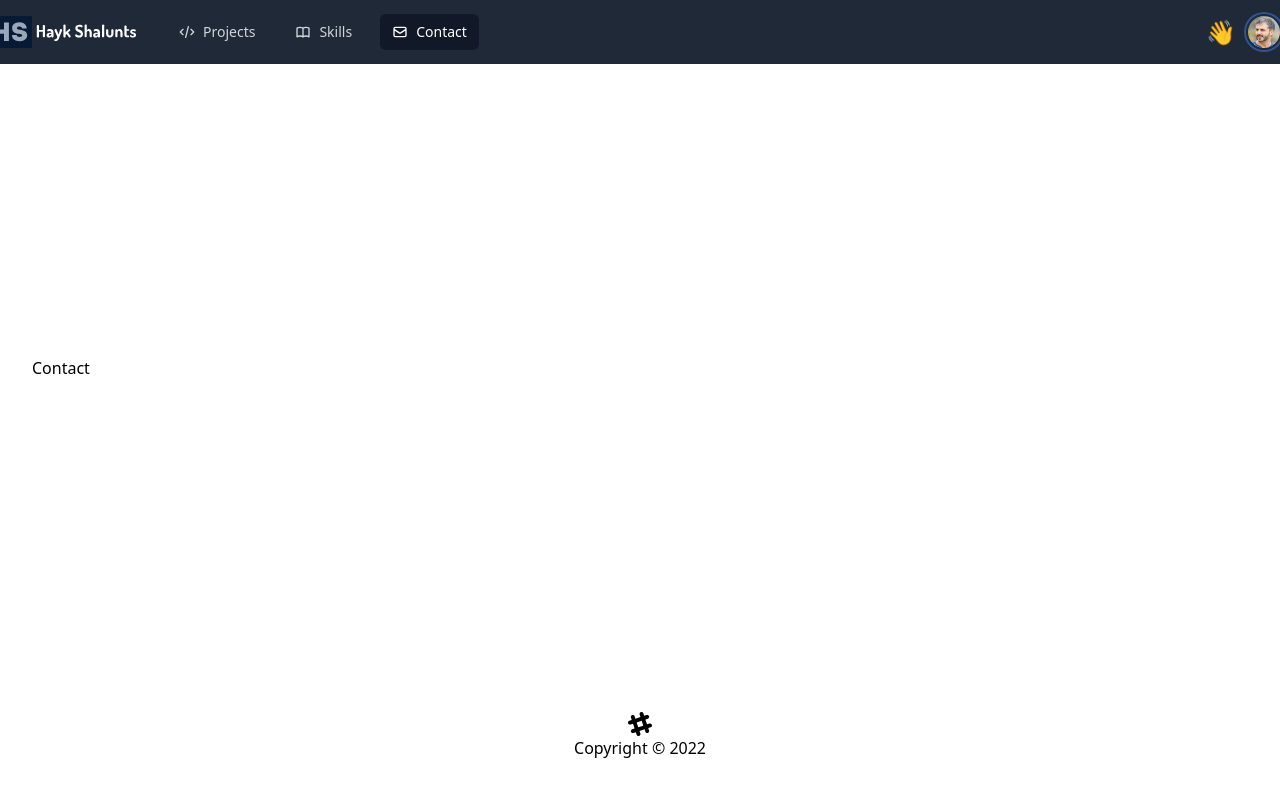
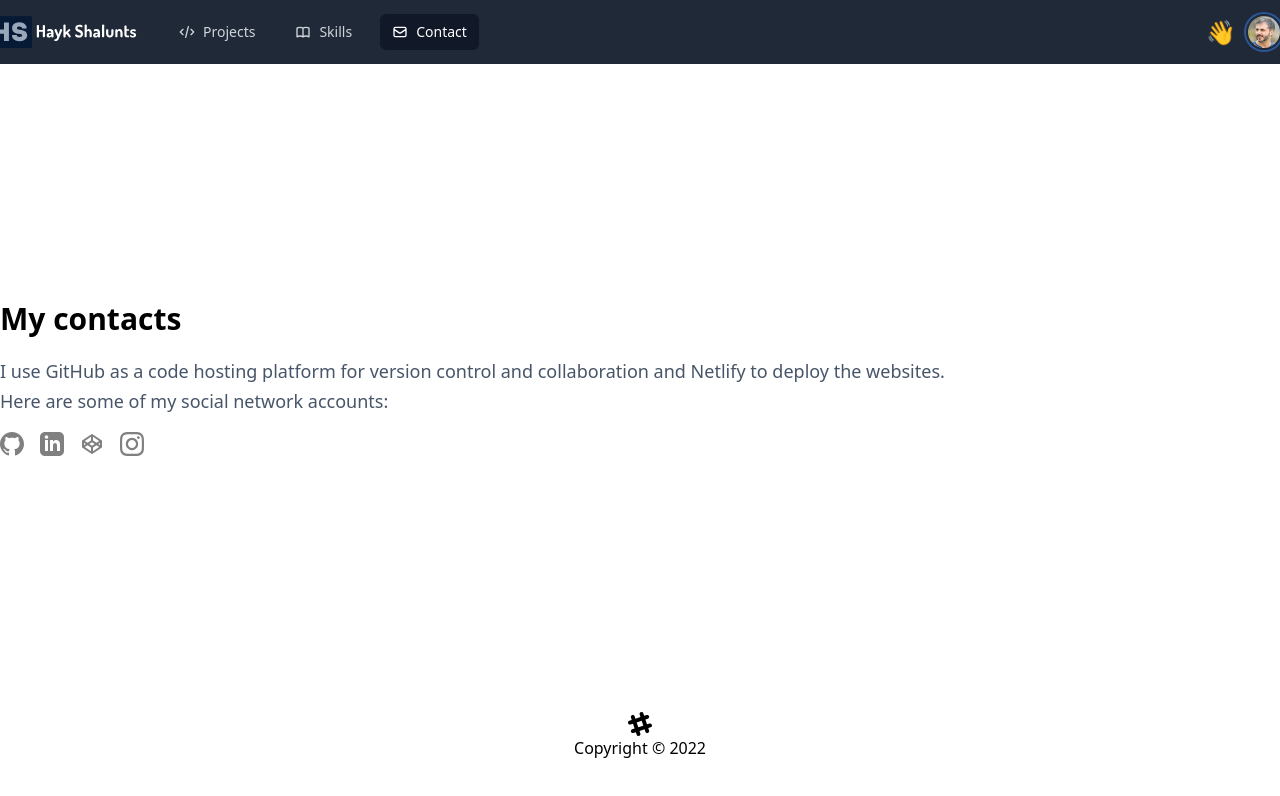
Before and after one commit to shalunts/react-tailwind-portfolio, a React (Create React App) app: page /contact in a window 1280 px wide. Shown: the top 796 px of the page. Built offline with nearby package versions, Linux system fonts and the light colour scheme.

Commit message:
added contact page

```diff
--- a/src/pages/Contact.jsx
+++ b/src/pages/Contact.jsx
@@ -1,10 +1,95 @@
 import React from 'react';
+import { Link } from 'react-router-dom';
 
 const Contact = () => {
   return (
-    <div className='max-w-7xl mx-auto px-2 sm:px-6 lg:px-8'>
-      Contact
-    </div>
+    <section>
+      <div className='section-header'>
+        <h2 className='text-3xl mb-2 mt-4 font-semibold leading-normal'>
+          My contacts
+        </h2>
+        <p className='text-lg font-light leading-relaxed mt-4 mb-4 text-slate-600'>
+          I use <span className='font-medium'>GitHub</span> as a code
+          hosting platform for version control and collaboration and{' '}
+          <span className='font-medium'>Netlify</span> to deploy the
+          websites. <br /> Here are some of my social network
+          accounts:
+        </p>
+        <div className='flex flex-row gap-4 justify-start'>
+          {/* Github */}
+          <div>
+            <a href='https://github.com/shalunts' target='_blank'>
+              <svg
+                fill='gray'
+                xmlns='http://www.w3.org/2000/svg'
+                width='24'
+                height='24'
+                viewBox='0 0 24 24'
+              >
+                <path d='M12 0c-6.626 0-12 5.373-12 12 0 5.302 3.438 9.8 8.207 11.387.599.111.793-.261.793-.577v-2.234c-3.338.726-4.033-1.416-4.033-1.416-.546-1.387-1.333-1.756-1.333-1.756-1.089-.745.083-.729.083-.729 1.205.084 1.839 1.237 1.839 1.237 1.07 1.834 2.807 1.304 3.492.997.107-.775.418-1.305.762-1.604-2.665-.305-5.467-1.334-5.467-5.931 0-1.311.469-2.381 1.236-3.221-.124-.303-.535-1.524.117-3.176 0 0 1.008-.322 3.301 1.23.957-.266 1.983-.399 3.003-.404 1.02.005 2.047.138 3.006.404 2.291-1.552 3.297-1.23 3.297-1.23.653 1.653.242 2.874.118 3.176.77.84 1.235 1.911 1.235 3.221 0 4.609-2.807 5.624-5.479 5.921.43.372.823 1.102.823 2.222v3.293c0 .319.192.694.801.576 4.765-1.589 8.199-6.086 8.199-11.386 0-6.627-5.373-12-12-12z' />
+              </svg>
+            </a>
+          </div>
+
+          {/* LinkedIn  */}
+          <div>
+            <a
+              href='https://www.linkedin.com/in/shalunts/'
+              target='_blank'
+            >
+              <svg
+                fill='gray'
+                xmlns='http://www.w3.org/2000/svg'
+                width='24'
+                height='24'
+                viewBox='0 0 24 24'
+              >
+                <path d='M19 0h-14c-2.761 0-5 2.239-5 5v14c0 2.761 2.239 5 5 5h14c2.762 0 5-2.239 5-5v-14c0-2.761-2.238-5-5-5zm-11 19h-3v-11h3v11zm-1.5-12.268c-.966 0-1.75-.79-1.75-1.764s.784-1.764 1.75-1.764 1.75.79 1.75 1.764-.783 1.764-1.75 1.764zm13.5 12.268h-3v-5.604c0-3.368-4-3.113-4 0v5.604h-3v-11h3v1.765c1.396-2.586 7-2.777 7 2.476v6.759z' />
+              </svg>
+            </a>
+          </div>
+
+          {/* CodePen  */}
+          <div>
+            <a href='https://codepen.io/shalunts/' target='_blank'>
+              <svg
+                fill='gray'
+                xmlns='http://www.w3.org/2000/svg'
+                width='24'
+                height='24'
+                viewBox='0 0 24 24'
+              >
+                <g>
+                  <path fill='none' d='M0 0h24v24H0z' />
+                  <path
+                    fill-rule='nonzero'
+                    d='M12 10.202L9.303 12 12 13.798 14.697 12 12 10.202zm4.5.596L19.197 9 13 4.869v3.596l3.5 2.333zm3.5.07L18.303 12 20 13.131V10.87zm-3.5 2.334L13 15.535v3.596L19.197 15 16.5 13.202zM11 8.465V4.869L4.803 9 7.5 10.798 11 8.465zM4.803 15L11 19.131v-3.596l-3.5-2.333L4.803 15zm.894-3L4 10.869v2.262L5.697 12zM2 9a1 1 0 0 1 .445-.832l9-6a1 1 0 0 1 1.11 0l9 6A1 1 0 0 1 22 9v6a1 1 0 0 1-.445.832l-9 6a1 1 0 0 1-1.11 0l-9-6A1 1 0 0 1 2 15V9z'
+                  />
+                </g>
+              </svg>
+            </a>
+          </div>
+
+          {/* Instagram  */}
+          <div>
+            <a
+              href='https://instagram.com/haykshalunts/'
+              target='_blank'
+            >
+              <svg
+                fill='gray'
+                xmlns='http://www.w3.org/2000/svg'
+                width='24'
+                height='24'
+                viewBox='0 0 24 24'
+              >
+                <path d='M12 2.163c3.204 0 3.584.012 4.85.07 3.252.148 4.771 1.691 4.919 4.919.058 1.265.069 1.645.069 4.849 0 3.205-.012 3.584-.069 4.849-.149 3.225-1.664 4.771-4.919 4.919-1.266.058-1.644.07-4.85.07-3.204 0-3.584-.012-4.849-.07-3.26-.149-4.771-1.699-4.919-4.92-.058-1.265-.07-1.644-.07-4.849 0-3.204.013-3.583.07-4.849.149-3.227 1.664-4.771 4.919-4.919 1.266-.057 1.645-.069 4.849-.069zm0-2.163c-3.259 0-3.667.014-4.947.072-4.358.2-6.78 2.618-6.98 6.98-.059 1.281-.073 1.689-.073 4.948 0 3.259.014 3.668.072 4.948.2 4.358 2.618 6.78 6.98 6.98 1.281.058 1.689.072 4.948.072 3.259 0 3.668-.014 4.948-.072 4.354-.2 6.782-2.618 6.979-6.98.059-1.28.073-1.689.073-4.948 0-3.259-.014-3.667-.072-4.947-.196-4.354-2.617-6.78-6.979-6.98-1.281-.059-1.69-.073-4.949-.073zm0 5.838c-3.403 0-6.162 2.759-6.162 6.162s2.759 6.163 6.162 6.163 6.162-2.759 6.162-6.163c0-3.403-2.759-6.162-6.162-6.162zm0 10.162c-2.209 0-4-1.79-4-4 0-2.209 1.791-4 4-4s4 1.791 4 4c0 2.21-1.791 4-4 4zm6.406-11.845c-.796 0-1.441.645-1.441 1.44s.645 1.44 1.441 1.44c.795 0 1.439-.645 1.439-1.44s-.644-1.44-1.439-1.44z' />
+              </svg>
+            </a>
+          </div>
+        </div>
+      </div>
+    </section>
   );
 };
 
```
